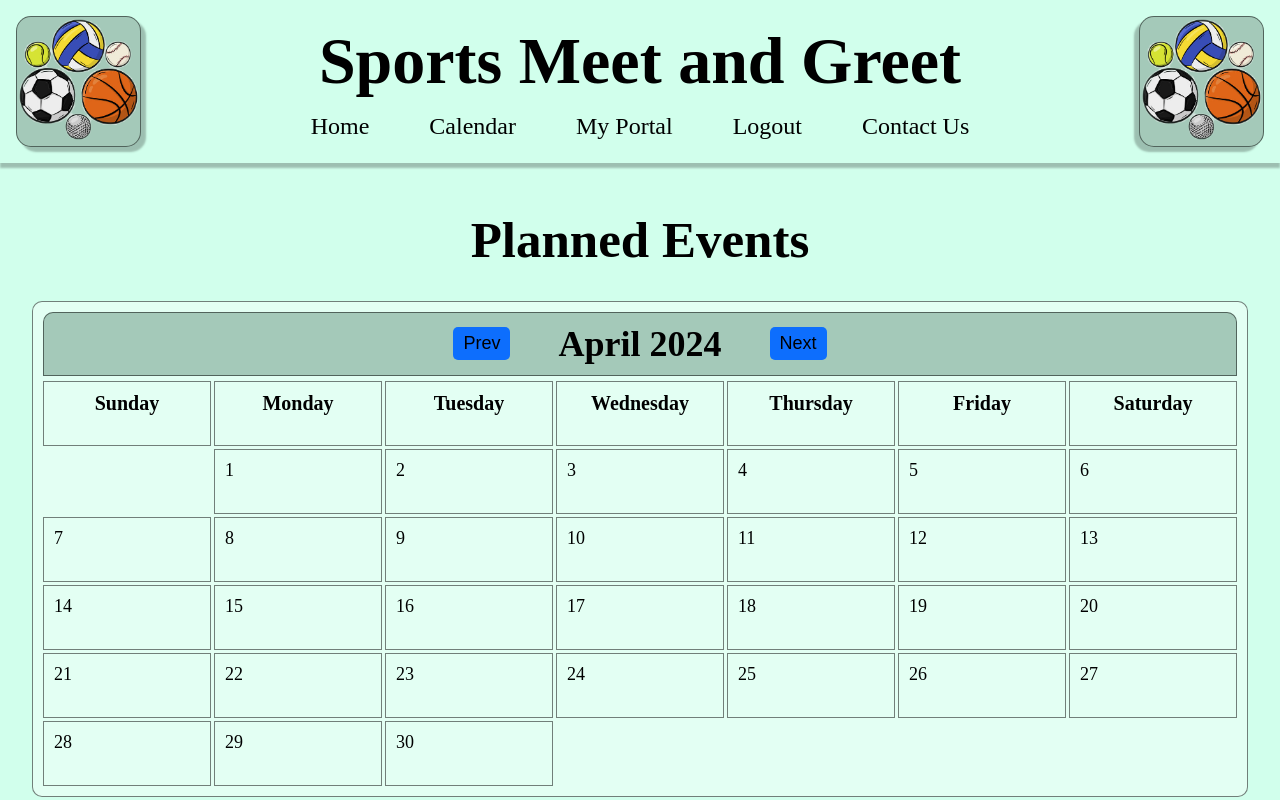
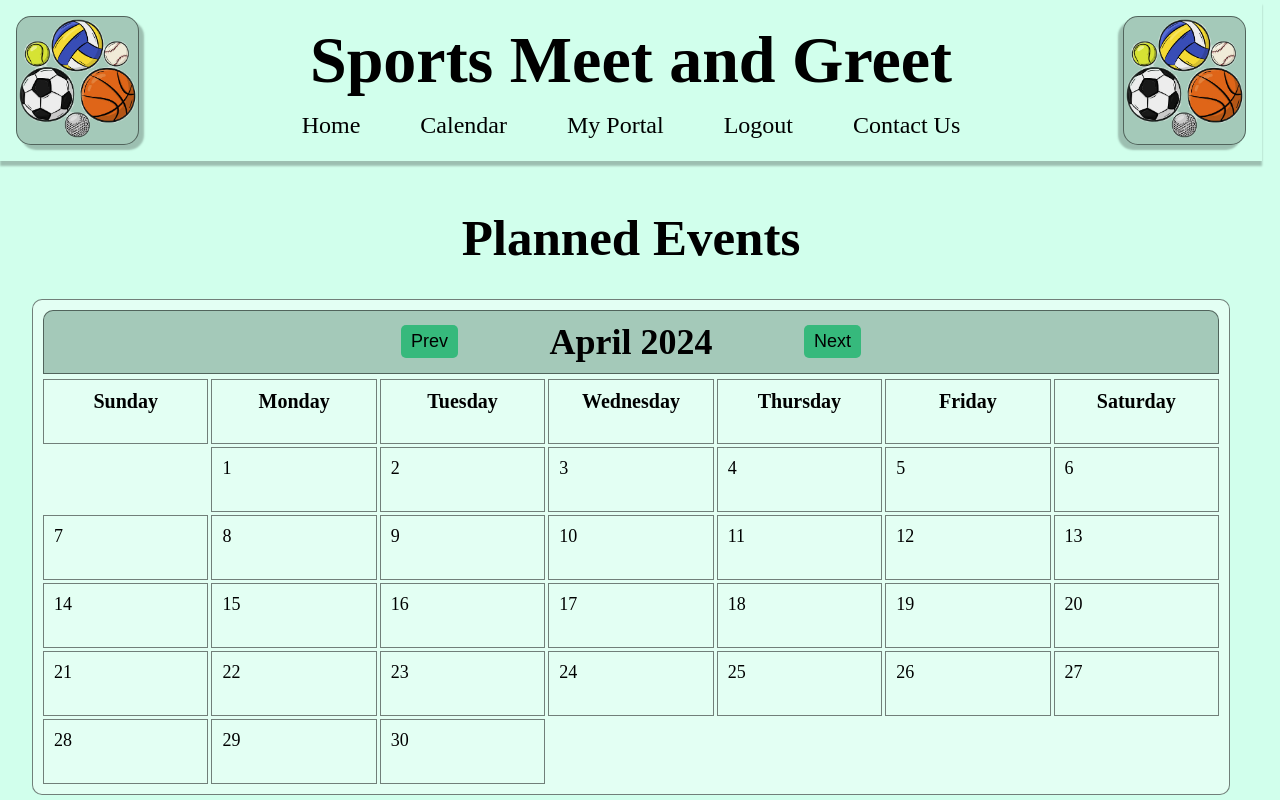
Before and after one commit to jk377y/sports_meetup, a React (Vite) app: page /calendar in a window 1280 px wide. Built offline with nearby package versions, Linux system fonts and the light colour scheme.

Commit message:
changed some theme colors and adjusted borders for buttons

```diff
--- a/src/assets/index.css
+++ b/src/assets/index.css
@@ -21,8 +21,8 @@
 
     --btn-bg-primary: rgb(13,110,253);
     --btn-bg-primary-hover: rgb(11, 85, 196);
-    --btn-bg-secondary: rgb(25,135,84);
-    --btn-bg-secondary-hover: rgb(20, 104, 64);
+    --btn-bg-secondary: rgb(54, 185, 124);
+    --btn-bg-secondary-hover: rgb(28, 141, 87);
 
     --btn-border-primary: 2px solid transparent;
     --btn-border-hover: 2px solid var(--clr-border-primary);
@@ -44,7 +44,11 @@
 
 }
 
-html { background-color: var(--clr-bg-primary);}
+html {
+    background-color: var(--clr-bg-primary);
+    max-width: calc(100vw - 18px); /* Subtract the width of the scrollbar */
+    overflow-x: hidden;
+}
 
 .title {font-size: var(--title);}
 h1 { font-size: var(--fs-h1);}
--- a/src/pages/calendar/Calendar.css
+++ b/src/pages/calendar/Calendar.css
@@ -1,4 +1,4 @@
-.calendar-container {
+.calendar_container {
 	margin-top: 3rem;
 	width: 100%;
 	padding: 0 2rem;
@@ -18,7 +18,7 @@
 	background-color: var(--clr-bg-tertiary);
 }
 
-.calendar-header {
+.calendar_header {
     display: flex;
     justify-content: center;
 	align-items: center;
@@ -30,40 +30,42 @@
 	border: var(--border-primary);
 }
 
+.calendar_month {
+    min-width: 250px;
+    text-align: center;
+}
 
-
-.calendar-header button {
+.calendar_header button {
 	font-size: var(--fs-h6);
     padding: 0.25rem 0.5rem;
     border-radius: 5px;
 	cursor: pointer;
     border: var(--btn-border-primary);
-    background-color: var(--btn-bg-primary);
+    background-color: var(--btn-bg-secondary);
     cursor: pointer;
     transition: var(--transition-default);
 }
 
-.calendar-header button:hover {
-    background-color: var(--btn-bg-primary-hover);
+.calendar_header button:hover {
+    background-color: var(--btn-bg-secondary-hover);
     border: var(--btn-border-hover);
     color: var(--clr-text-secondary);
 }
 
-.calendar-header button:active {
+.calendar_header button:active {
     border: var(--btn-border-active);
 }
 
 
 
-
-.calendar-grid {
+.calendar_grid {
 	display: grid;
 	grid-template-columns: repeat(7, 1fr);
 	border-collapse: collapse;
     gap: 3px;
 }
 
-.calendar-day {
+.calendar_day {
 	border: var(--border-primary);
 	padding: 10px;
     height: 65px;
--- a/src/pages/calendar/Calendar.jsx
+++ b/src/pages/calendar/Calendar.jsx
@@ -41,20 +41,20 @@ const Calendar = () => {
 
         return (
            <div className="calendar">
-                <div className="calendar-header">
-                    <button onClick={prevMonth} className='calendar-button'>Prev</button>
-                    <h1>{monthsOfYear[month]} {year}</h1>
-                    <button onClick={nextMonth} className='calendar-button'>Next</button>
+                <div className="calendar_header">
+                    <button onClick={prevMonth} className='calendar_button'>Prev</button>
+                    <h1 className='calendar_month'>{monthsOfYear[month]} {year}</h1>
+                    <button onClick={nextMonth} className='calendar_button'>Next</button>
                 </div>
-                <div className="calendar-grid">
+                <div className="calendar_grid">
                     {daysOfWeek.map(day => (
-                        <div key={day} className="calendar-day days">{day}</div>
+                        <div key={day} className="calendar_day days">{day}</div>
                     ))}
                     {blanks.map((_, index) => (
-                        <div key={index} className="calendar-day blank"></div>
+                        <div key={index} className="calendar_day blank"></div>
                     ))}
                     {days.map(day => (
-                        <div key={day} className="calendar-day dates">{day}</div>
+                        <div key={day} className="calendar_day dates">{day}</div>
                     ))}
                 </div>
             </div>
@@ -62,7 +62,7 @@ const Calendar = () => {
     };
 
     return (
-        <div className="calendar-container">
+        <div className="calendar_container">
             <h1 className="calendar_title" >Planned Events</h1>
             {renderCalendar()}
         </div>
```
